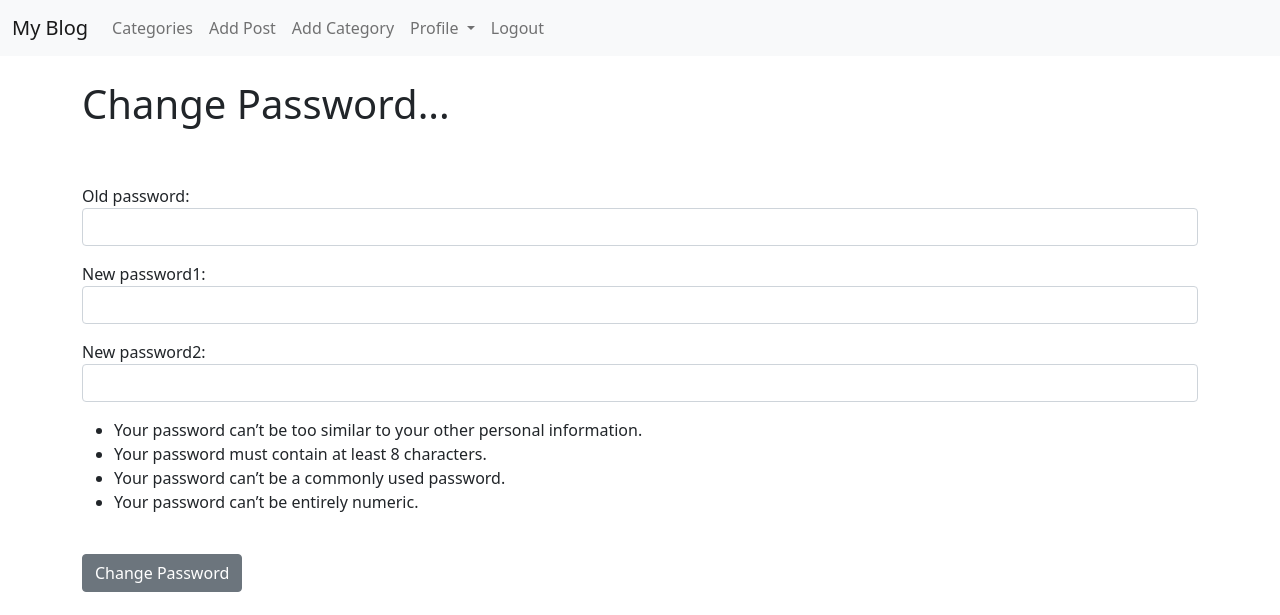
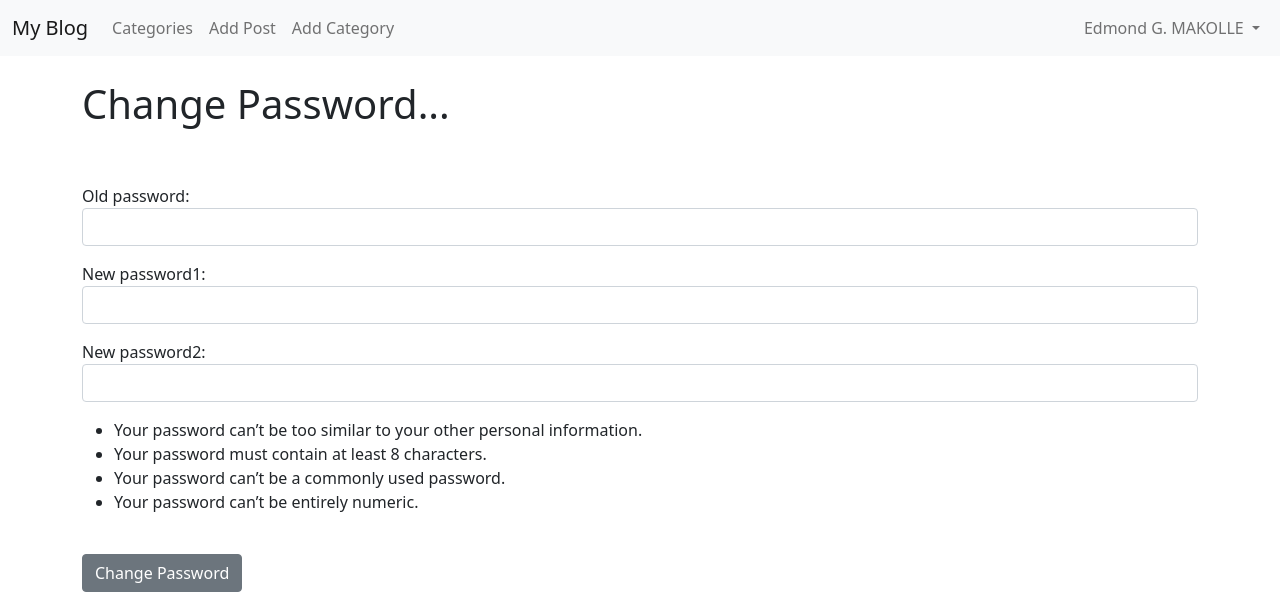
Before and after one commit to Edmond22-prog/Blog_with_Django, a Django app: page /members/password/ in a window 1280 px wide. Shown: the top 615 px of the page. Run offline with Django 3.2, Linux system fonts and the light colour scheme; a user stored in the database is signed in; data comes from the database, SQL or seed files in the repository; both versions use the stored data as it was after the commit; some libraries are stand-ins or nearby versions.

Commit message:
codemy video #36

```diff
--- a/ablog/theblog/templates/base.html
+++ b/ablog/theblog/templates/base.html
@@ -65,25 +65,6 @@
                                 <a class="nav-link" href="{% url 'add-category' %}">Add Category</a>
                             </li>
 
-                            <li class="nav-item dropdown">
-                                <a class="nav-link dropdown-toggle" href="#" id="navbarDropdown" role="button" data-bs-toggle="dropdown" aria-expanded="false">
-                                    Profile
-                                </a>
-                                <ul class="dropdown-menu" aria-labelledby="navbarDropdown">
-                                    <li><a class="dropdown-item" href="{% url 'edit-profile' %}">Edit Setting</a></li>
-                                    {% if user.profile.id %}
-                                        <li><a class="dropdown-item" href="{% url 'edit-profile-page' user.profile.id %}">Edit Profile Page</a></li>
-                                        <li><a class="dropdown-item" href="{% url 'show-profile-page' user.profile.id %}">Show Profile Page</a></li>
-                                    {% else %}
-                                        <li><a class="dropdown-item" href="{% url 'create-profile-page' %}">Create Profile Page</a></li>
-                                    {% endif %}
-                                </ul>
-                            </li>
-
-                            <li class="nav-item">
-                                <a class="nav-link" href="{% url 'logout' %}">Logout</a>
-                            </li>
-
                         {% else %}
                             <li class="nav-item">
                                 <a class="nav-link" href="{% url 'register' %}">Register</a>
@@ -96,6 +77,30 @@
                         {% endif %}
 
                     </ul>
+
+                    {% if user.is_authenticated %}
+
+                        <ul class="navbar-nav ml-auto mb-2 mb-lg-0">
+                            <li class="nav-item dropdown">
+                                <a class="nav-link dropdown-toggle" href="#" id="navbarDropdown" role="button" data-bs-toggle="dropdown" aria-expanded="false">
+                                    {{ user.first_name }}
+                                    {{ user.last_name }}
+                                </a>
+                                <ul class="dropdown-menu" aria-labelledby="navbarDropdown">
+                                    <li><a class="dropdown-item" href="{% url 'edit-profile' %}">Edit Setting</a></li>
+                                    {% if user.profile.id %}
+                                        <li><a class="dropdown-item" href="{% url 'edit-profile-page' user.profile.id %}">Edit Profile Page</a></li>
+                                        <li><a class="dropdown-item" href="{% url 'show-profile-page' user.profile.id %}">Show Profile Page</a></li>
+                                    {% else %}
+                                        <li><a class="dropdown-item" href="{% url 'create-profile-page' %}">Create Profile Page</a></li>
+                                    {% endif %}
+                                    <hr>
+                                    <li><a class="dropdown-item" href="{% url 'logout' %}">Logout</a></li>
+                                </ul>
+                            </li>
+                        </ul>
+
+                    {% endif %}
                 </div>
             </div>
         </nav>
```
Also changed, not shown: ablog/db.sqlite3.
